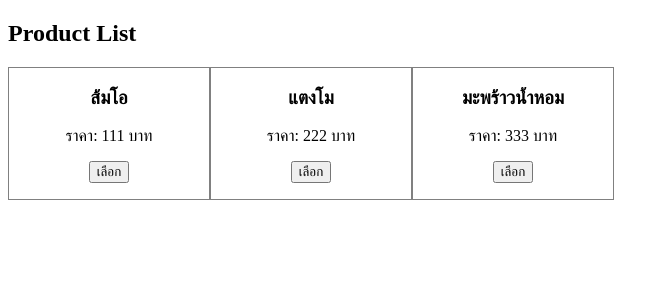
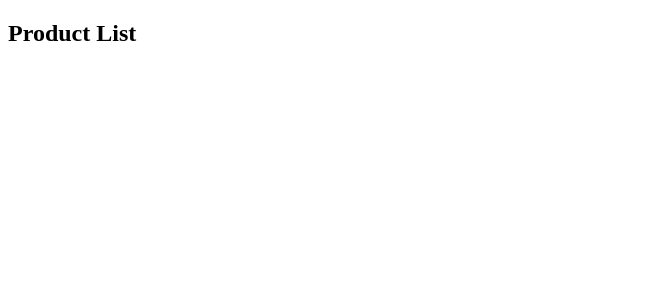
Before and after one commit to kritdev/angular_lab, an Angular app: page / in a window 1280 px wide. Shown: the top 300 px of the page, without its empty margins (0-669 px from the left). Built offline with nearby package versions, Linux system fonts and the light colour scheme.

Commit message:
Part03 - Lab 1

```diff
--- a/src/app/app.component.ts
+++ b/src/app/app.component.ts
@@ -1,4 +1,5 @@
 import { Component, ViewChild } from '@angular/core';
+import { BackendService } from './backend.service';
 import { ProductListComponent } from './product-list/product-list.component';
 
 @Component({
@@ -10,20 +11,9 @@ export class AppComponent {
   @ViewChild('productList', {static: true})
   productList: ProductListComponent;
 
+  constructor(private backendService: BackendService) {}
+
   ngOnInit() {
-    this.productList.products = [
-      {
-        name: 'ส้มโอ',
-        price: 111
-      },
-      {
-        name: 'แตงโม',
-        price: 222
-      },
-      {
-        name: 'มะพร้าวนํ้าหอม',
-        price: 333
-      }
-    ];
+    this.productList.products = this.backendService.getProducts();
   }
 }
--- a/src/app/app.module.ts
+++ b/src/app/app.module.ts
@@ -4,6 +4,7 @@ import { BrowserModule } from '@angular/platform-browser';
 import { AppComponent } from './app.component';
 import { ProductItemComponent } from './product-item/product-item.component';
 import { ProductListComponent } from './product-list/product-list.component';
+import { BackendService } from './backend.service';
 
 @NgModule({
   declarations: [
@@ -14,7 +15,7 @@ import { ProductListComponent } from './product-list/product-list.component';
   imports: [
     BrowserModule
   ],
-  providers: [],
+  providers: [BackendService],
   bootstrap: [AppComponent]
 })
 export class AppModule { }
--- /dev/null
+++ b/src/app/backend.service.ts
@@ -0,0 +1,18 @@
+import { Injectable } from '@angular/core';
+import { Product } from './models/product';
+
+@Injectable({
+  providedIn: 'root'
+})
+export class BackendService {
+
+  constructor() { }
+
+  getProducts(): Product[] {
+    return [];
+  }
+
+  getProductById (productId: number): Product {
+    return;
+    }
+}
```
